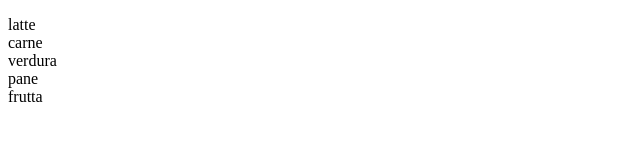
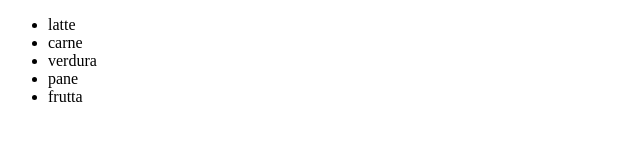
Before and after one commit to MartinaAmbrosini/js-lista-spesa, a plain HTML site: page index.html in a window 1280 px wide. Shown: the whole page, without its empty margins (0-640 px from the left). Drawn offline with Linux system fonts and the light colour scheme.

Commit message:
edit : fixed while content

```diff
--- a/index.html
+++ b/index.html
@@ -7,7 +7,9 @@
 </head>
 <body>
 
-<p id="spesa"></p>
+<ul id="spesa">
+
+</ul>
 <script type="text/javascript" src="js/script.js"></script>
 </body>
 </html>
--- a/js/script.js
+++ b/js/script.js
@@ -24,8 +24,7 @@ let i = 0 ;
 
 while (i < spesaArray.length) { //finchè i è < della lunghezza dell'Array
 
-   text += spesaArray[i] + "<br>";
+   text += "<li>" + spesaArray[i] + "</li>";
+   spesa.innerHTML= text;
    i++;
 }
-
-spesa.innerHTML= text;
```
